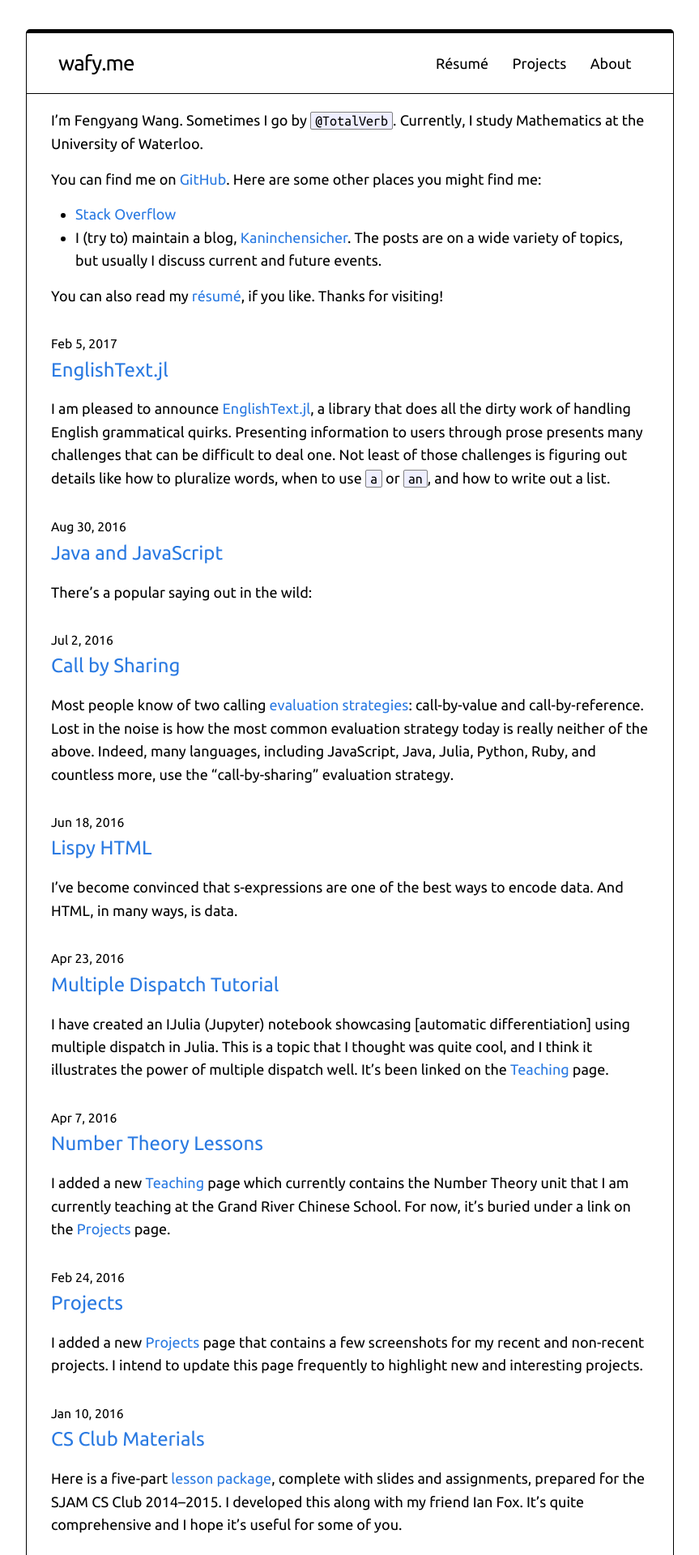
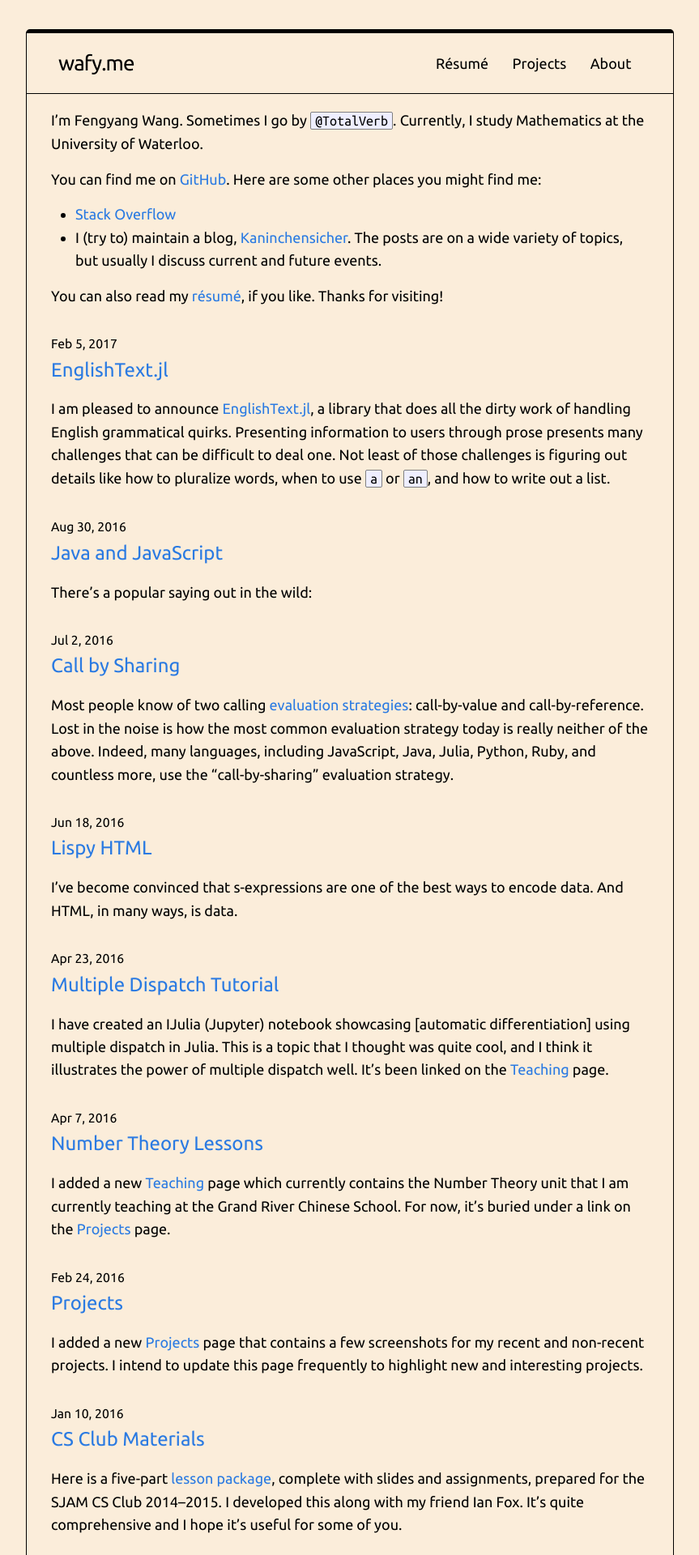
Before and after one commit to TotalVerb/totalverb.github.io, a Jekyll site: the page built from index.html, in a window 1280 px wide. Shown: the top 1920 px of the page at 81% size, without its empty margins (208-1071 px from the left). Built offline with Jekyll 4.4.1, drawn with Linux system fonts in a browser that asks for light colours.

Commit message:
big revamp of scss

```diff
--- a/_sass/bootstrap/mixins/_alerts.scss
+++ b/_sass/bootstrap/mixins/_alerts.scss
@@ -1,7 +1,7 @@
 // Alerts
 
-@mixin alert-variant($background, $border, $text-color) {
-  background-color: $background;
+@mixin alert-variant($background-color, $border, $text-color) {
+  background-color: $background-color;
   border-color: $border;
   color: $text-color;
 
--- a/_sass/bootstrap/mixins/_buttons.scss
+++ b/_sass/bootstrap/mixins/_buttons.scss
@@ -3,34 +3,34 @@
 // Easily pump out default styles, as well as :hover, :focus, :active,
 // and disabled options for all buttons
 
-@mixin button-variant($color, $background, $border) {
+@mixin button-variant($color, $background-color, $border) {
   color: $color;
-  background-color: $background;
+  background-color: $background-color;
   border-color: $border;
 
   &:focus,
   &.focus {
     color: $color;
-    background-color: darken($background, 10%);
+    background-color: darken($background-color, 10%);
         border-color: darken($border, 25%);
   }
   &:hover {
     color: $color;
-    background-color: darken($background, 10%);
+    background-color: darken($background-color, 10%);
         border-color: darken($border, 12%);
   }
   &:active,
   &.active,
   .open > &.dropdown-toggle {
     color: $color;
-    background-color: darken($background, 10%);
+    background-color: darken($background-color, 10%);
         border-color: darken($border, 12%);
 
     &:hover,
     &:focus,
     &.focus {
       color: $color;
-      background-color: darken($background, 17%);
+      background-color: darken($background-color, 17%);
           border-color: darken($border, 25%);
     }
   }
@@ -48,13 +48,13 @@
     &.focus,
     &:active,
     &.active {
-      background-color: $background;
+      background-color: $background-color;
           border-color: $border;
     }
   }
 
   .badge {
-    color: $background;
+    color: $background-color;
     background-color: $color;
   }
 }
--- a/_sass/bootstrap/mixins/_list-group.scss
+++ b/_sass/bootstrap/mixins/_list-group.scss
@@ -1,9 +1,9 @@
 // List Groups
 
-@mixin list-group-item-variant($state, $background, $color) {
+@mixin list-group-item-variant($state, $background-color, $color) {
   .list-group-item-#{$state} {
     color: $color;
-    background-color: $background;
+    background-color: $background-color;
 
     // [converter] extracted a&, button& to a.list-group-item-#{$state}, button.list-group-item-#{$state}
   }
@@ -19,7 +19,7 @@
     &:hover,
     &:focus {
       color: $color;
-      background-color: darken($background, 5%);
+      background-color: darken($background-color, 5%);
     }
     &.active,
     &.active:hover,
--- a/_sass/bootstrap/mixins/_table-row.scss
+++ b/_sass/bootstrap/mixins/_table-row.scss
@@ -10,7 +10,7 @@
     > th.#{$state},
     &.#{$state} > td,
     &.#{$state} > th {
-      background-color: $background;
+      background-color: $background-color;
     }
   }
 
@@ -22,7 +22,7 @@
     &.#{$state}:hover > td,
     &:hover > .#{$state},
     &.#{$state}:hover > th {
-      background-color: darken($background, 5%);
+      background-color: darken($background-color, 5%);
     }
   }
 }
--- a/css/main.scss
+++ b/css/main.scss
@@ -7,7 +7,6 @@
 @import url(https://fonts.googleapis.com/css?family=Ubuntu:400,400italic,700,700italic&subset=latin,latin-ext);
 @import url(https://fonts.googleapis.com/css?family=Ubuntu+Mono:400,400italic,700,700italic&subset=latin,latin-ext,greek);
 
-$background: rgb(251, 237, 218);
 $accent-color: #820;
 
 $break-small: 600px;
@@ -25,8 +24,8 @@
 
 $spacing-unit:     30px;
 
-$text-color:       #000;
-$background-color: #FFF;
+$text-color:       rgb(0, 0, 0);
+$background-color: rgb(251, 237, 218);
 $brand-color:      #2a7ae2;
 
 $grey-color:       black;
```
